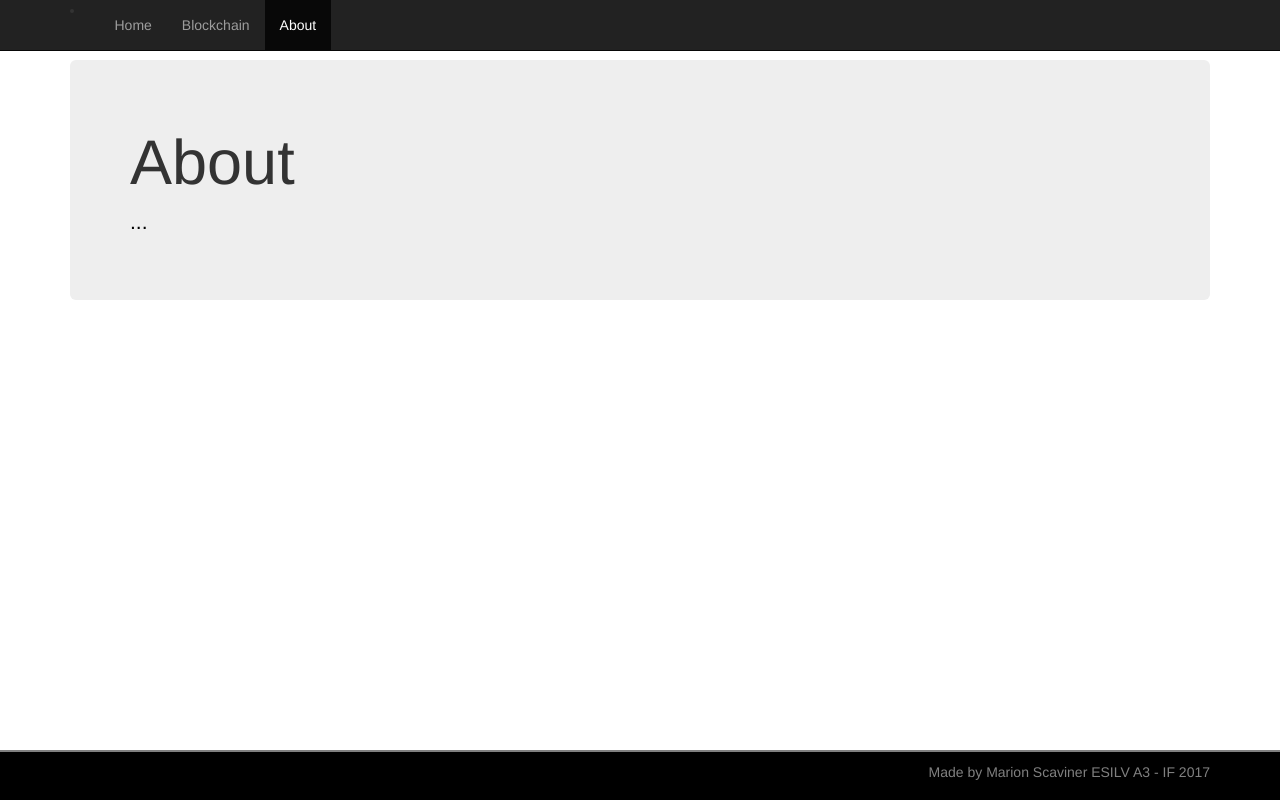
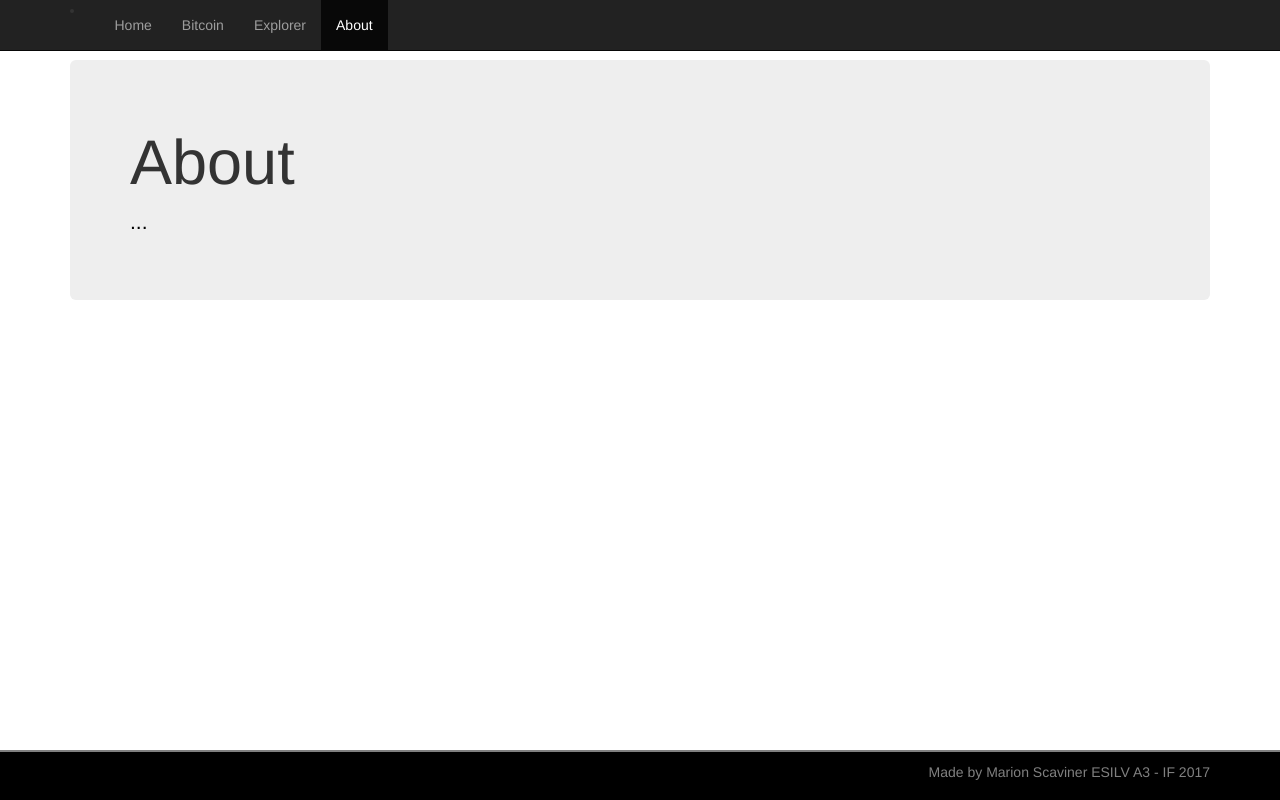
Before and after one commit to Marion1996/Marion1996.github.io, a plain HTML site: page about.html in a window 1280 px wide. Drawn offline with nearby package versions, Linux system fonts and the light colour scheme.

Commit message:
Update about.html

```diff
--- a/about.html
+++ b/about.html
@@ -20,7 +20,8 @@
 			<div class="navbar-collapse collapse" id="navbar">
 				<ul class="nav navbar-nav">
 					<li><a href="#" title="Home">Home</a></li>
-					<li><a href="bitcoin/" title="Blockchain">Blockchain</a></li>
+					<li><a href="bitcoin/" title="Blockchain">Bitcoin</a></li>
+					<li><a href="bitcoin/explorer/">Explorer</a></li>
 					<li class="active"><a href="about.html" title="About">About</a></li>
 				</ul>
 			</div>
```
